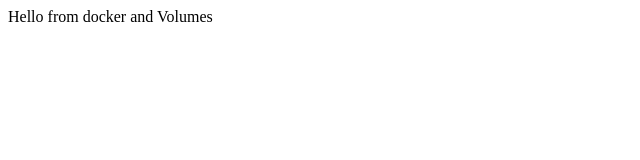
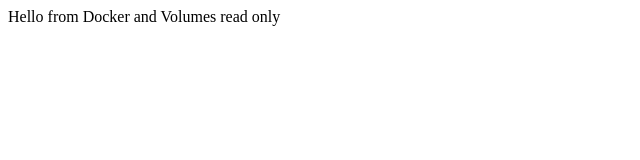
Before and after one commit to JHolderguru/Dockerk8, a plain HTML site: page website/index.html in a window 1280 px wide. Shown: the full height of the page, 0-640 px from the left. Drawn offline with Linux system fonts and the light colour scheme.

Commit message:
into the container

```diff
--- a/website/index.html
+++ b/website/index.html
@@ -1 +1 @@
-<hi> Hello from docker and Volumes </h1>
+<hi> Hello from Docker and Volumes read only </h1>
```
Also changed, not shown: 1 other file.
